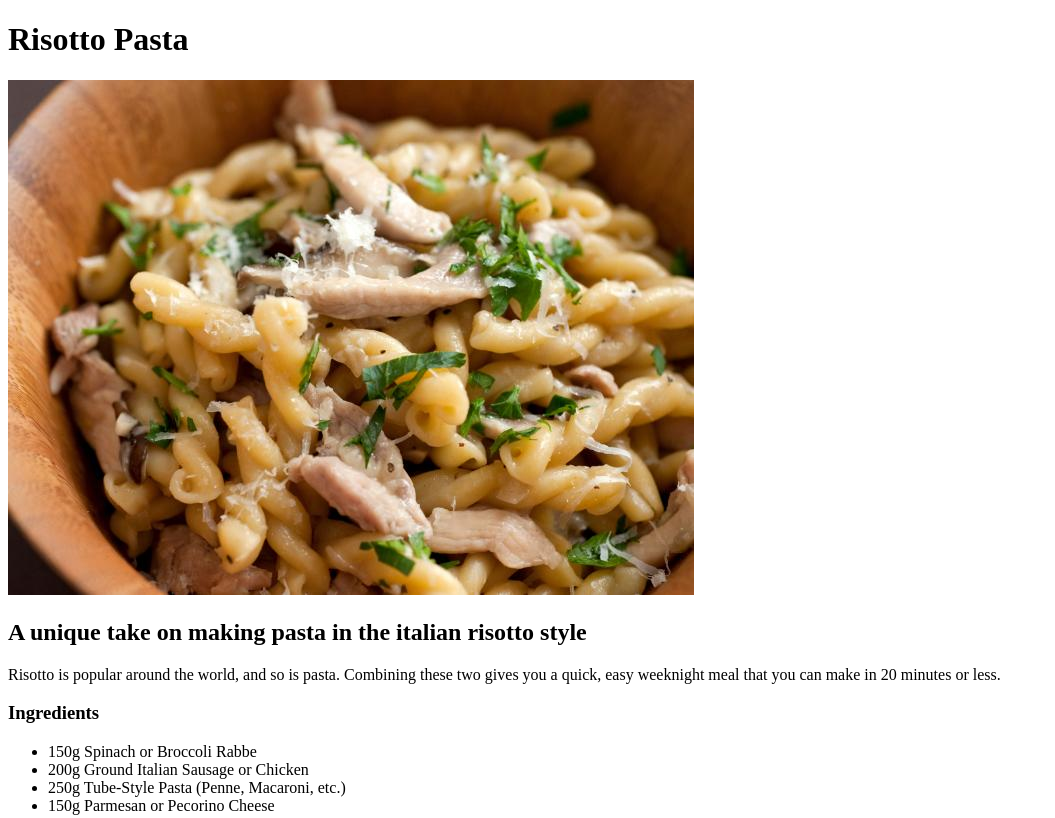
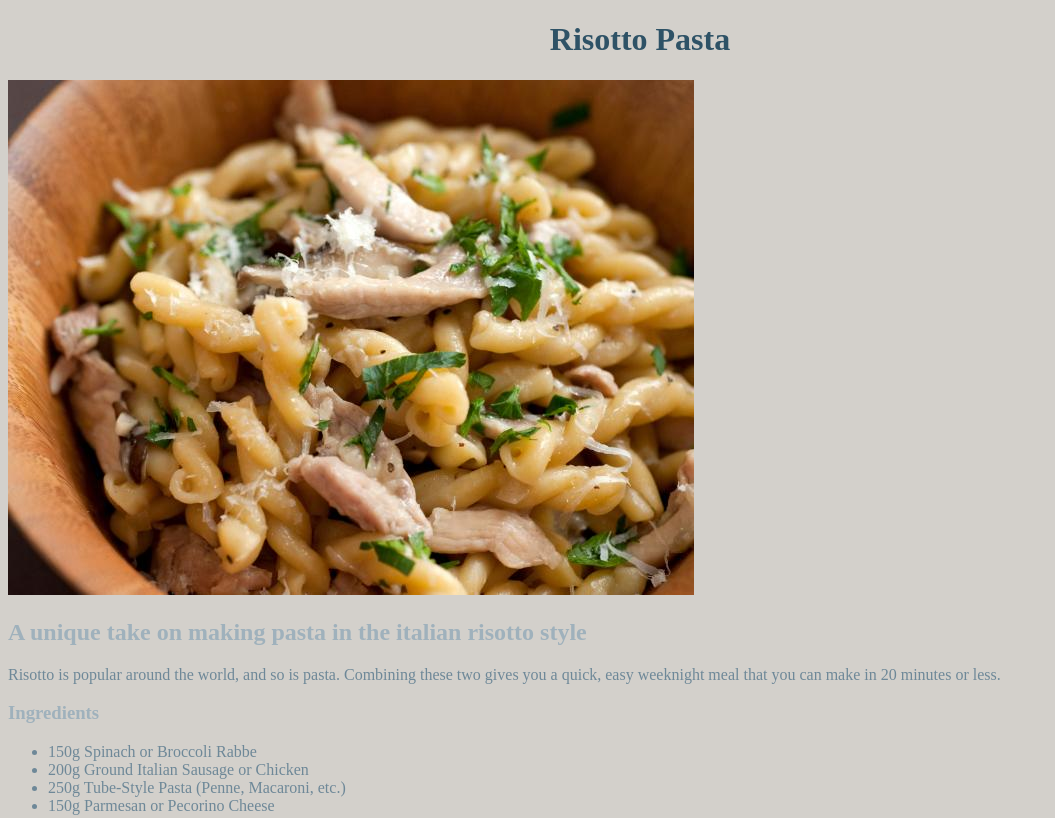
Before and after one commit to Gatteber/odin-recipes, a plain HTML site: page recipes/risotto-pasta.html in a window 1280 px wide. Shown: the top 818 px of the page, without its empty margins (0-1055 px from the left). Drawn offline with Linux system fonts and the light colour scheme.

Commit message:
add stylesheet and styles.css, link to stylesheet

```diff
--- a/recipes/risotto-pasta.html
+++ b/recipes/risotto-pasta.html
@@ -3,6 +3,7 @@
     <head>
         <meta charset="UTF-8">
         <title>Risotto Pasta</title>
+        <link rel="stylesheet" href="styles.css">
 
     </head>
 
--- /dev/null
+++ b/recipes/styles.css
@@ -0,0 +1,19 @@
+* {
+    background-color: #d3d0cbff;
+    color: #6e8898ff;
+}
+
+h1 {
+    color: #2e5266ff;
+    text-align: center;
+}
+
+h2,h3,h4 {
+    color: #9fb1bcff;
+}
+/*
+colors are:
+#2e5266ff;
+#6e8898FF
+#9gb1bvff
+#d3d0cbff
```
Also changed, not shown: recipes/curry.html (+1 -0 lines), recipes/stir-fry.html (+1 -0 lines).
